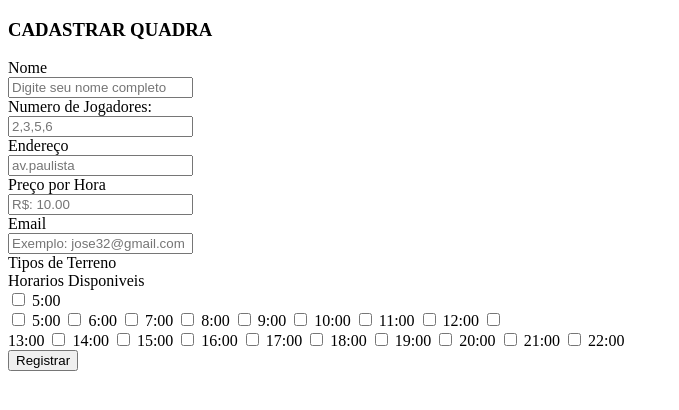
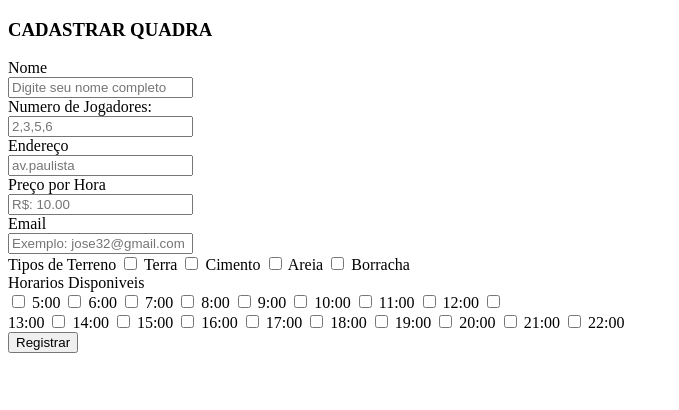
Before and after one commit to FCMEXE/UPX3, a website: page MainSystem/Quadras/QuadraCreate/quadrasCreate.html in a window 1280 px wide. Shown: the whole page, without its empty margins (0-679 px from the left). Drawn offline with Linux system fonts and the light colour scheme.

Commit message:
lobbie create and quadras create

```diff
--- a/MainSystem/Quadras/QuadraCreate/quadrasCreate.html
+++ b/MainSystem/Quadras/QuadraCreate/quadrasCreate.html
@@ -91,19 +91,42 @@
               </div>
               <div class="typeQuadras">
                 <label for="typeQuadras">Tipos de Terreno</label>
+                <input
+                    type="checkbox"
+                    id="TypeQuadra"
+                    name="TypeTerra"
+                    value="1"
+                  />
+                  <label for="Horarios"> Terra </label>
+                  <input
+                    type="checkbox"
+                    id="TypeQuadra"
+                    name="TypeCimento"
+                    value="2"
+                  />
+                  <label for="Horarios"> Cimento </label>
+
+                  <input
+                    type="checkbox"
+                    id="TypeQudra"
+                    name="horarioDisp"
+                    value="5:00"
+                  />
+                  <label for="Horarios"> Areia </label>
+                   <input
+                    type="checkbox"
+                    id="HorarioDispo"
+                    name="horarioDisp"
+                    value="5:00"
+                  />
+                  <label for="Horarios"> Borracha </label>
+
+
               </div>
 
               <div class="HorariosDispo">
                 <label for="Horarios Disponiveis">Horarios Disponiveis</label>
-                <div class="types">
-                   <input
-                    type="checkbox"
-                    id="TypeTerra"
-                    name="TypeTerra"
-                    value="1"
-                  />
-                  <label for="Horarios"> 5:00 </label>
-                </div>
+
                 <div>
                   <input
                     type="checkbox"
```
Also changed, not shown: MainSystem/Lobbies/LobbiesCreate/LobbieCreate.html (added, +10 -0 lines), MainSystem/Lobbies/LobbiesCreate/LobbieCreate.css (added).
